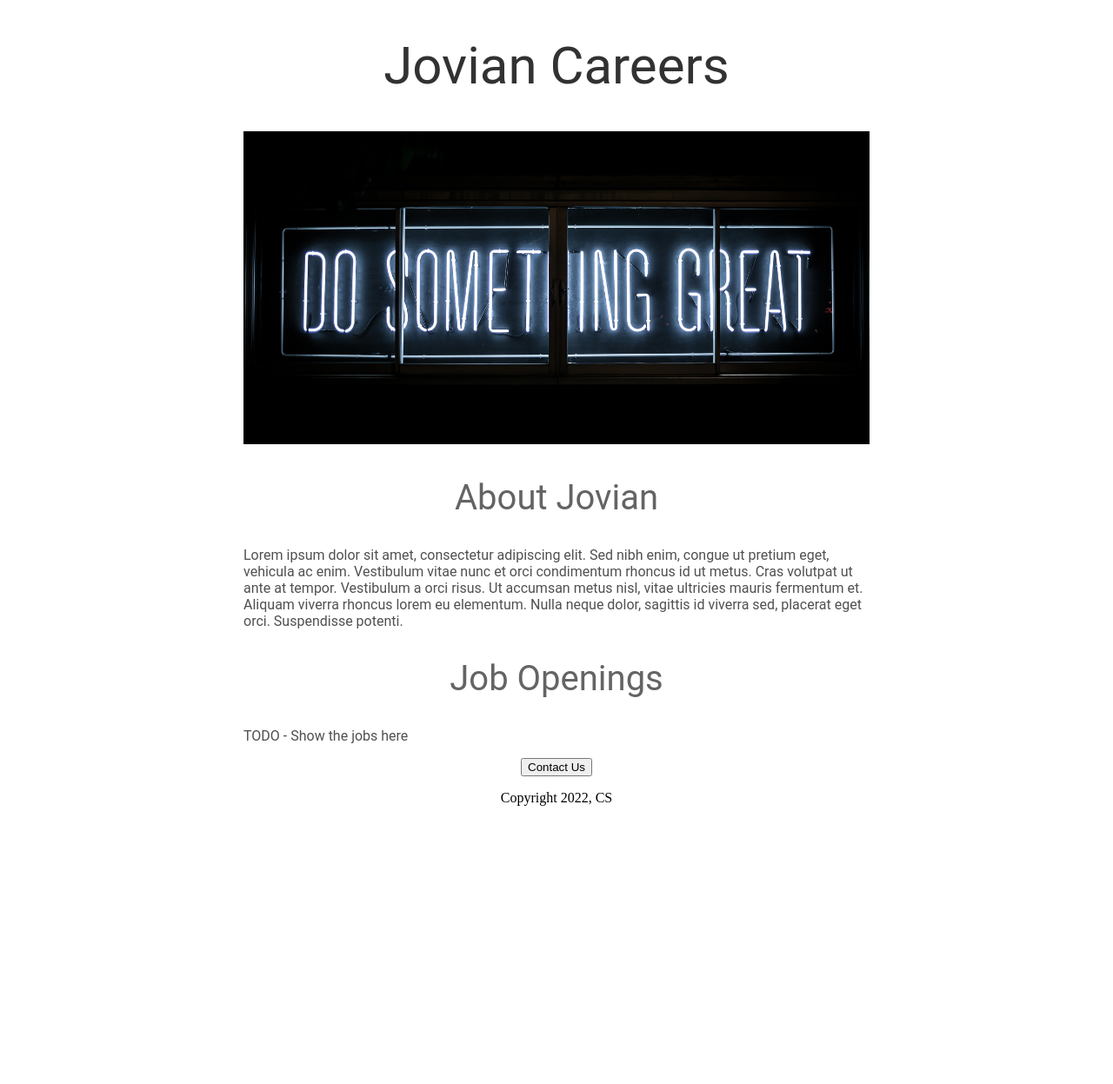
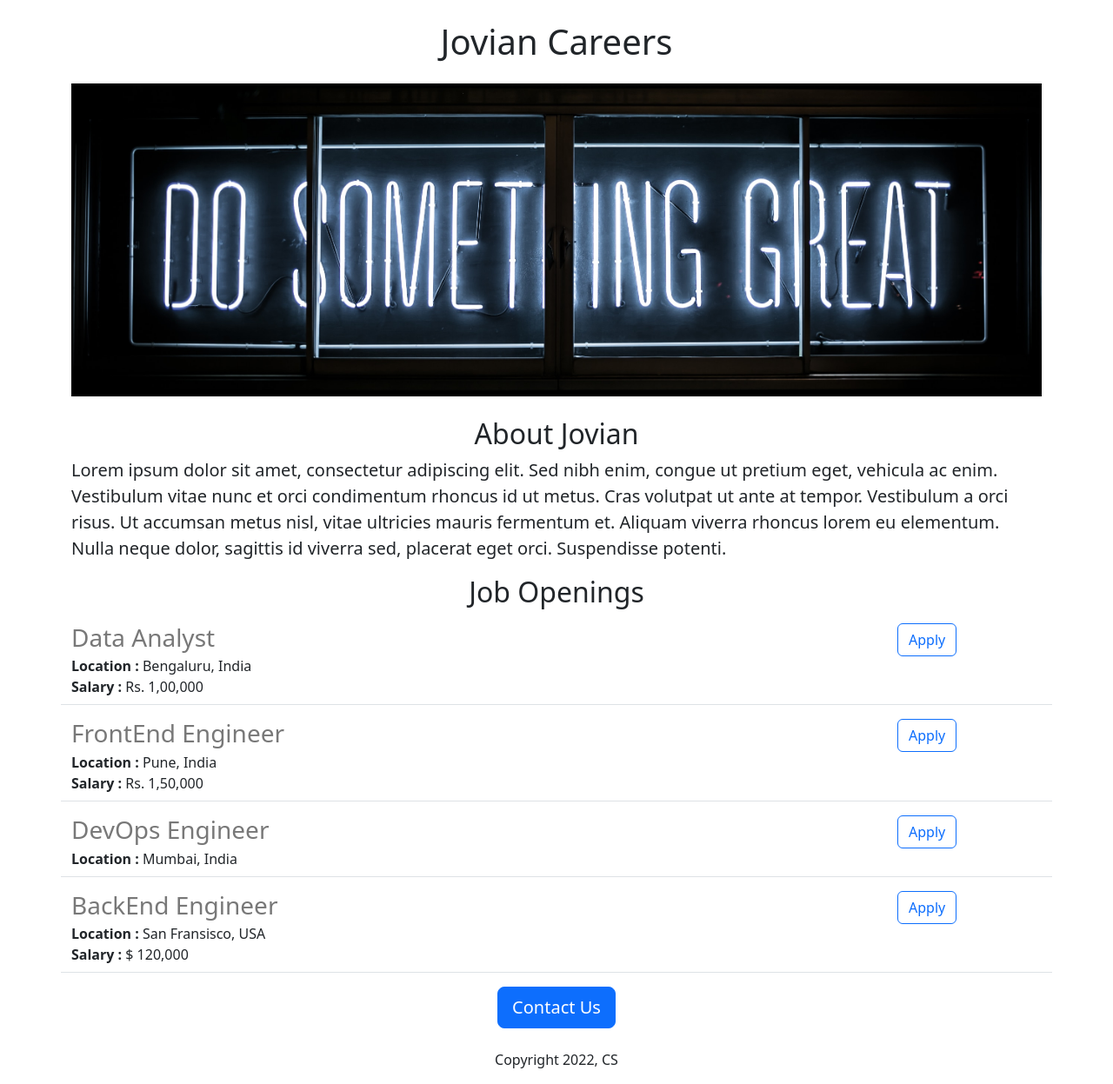
Before and after one commit to ChitrankSurana/jovian-careers-website, a Flask app: page / in a window 1280 px wide. Shown: the whole page at 87% size. Before the commit the page ends 927 px from the top, so only its background shows below. Run offline with Flask 2, Linux system fonts and the light colour scheme.

Commit message:
Made html and json routes, creates jobs interface

```diff
--- a/app.py
+++ b/app.py
@@ -1,10 +1,43 @@
-from flask import Flask, render_template
+from flask import Flask, render_template, jsonify
 
 app = Flask(__name__)
 
+JOBS = [
+  {
+    'id': 1,
+    'title': 'Data Analyst',
+    'location': 'Bengaluru, India',
+    'salary': 'Rs. 1,00,000',
+  },
+  {
+    'id': 2,
+    'title': 'FrontEnd Engineer',
+    'location': 'Pune, India',
+    'salary': 'Rs. 1,50,000',
+  },
+  {
+    'id': 3,
+    'title': 'DevOps Engineer',
+    'location': 'Mumbai, India',
+  },
+  {
+    'id': 4,
+    'title': 'BackEnd Engineer',
+    'location': 'San Fransisco, USA',
+    'salary': '$ 120,000',
+  },
+]
+
+
 @app.route("/")
 def hello_world():
-    return render_template('home.html')
+  return render_template('home.html', jobs=JOBS)
+
+
+@app.route("/api/jobs")
+def list_jobs():
+  return jsonify(JOBS)
+
 
 if __name__ == "__main__":
   app.run(host='0.0.0.0', debug=True)
--- a/templates/home.html
+++ b/templates/home.html
@@ -1,54 +1,35 @@
 <!DOCTYPE html>
 <html>
   <head>
+    <meta charset="utf-8">
+    <meta name="viewport" content="width=device-width, initial-scale=1">
     <title>web app tutorial</title>
+    <link href="https://cdn.jsdelivr.net/npm/bootstrap@5.3.0-alpha3/dist/css/bootstrap.min.css" rel="stylesheet" integrity="sha384-KK94CHFLLe+nY2dmCWGMq91rCGa5gtU4mk92HdvYe+M/SXH301p5ILy+dN9+nJOZ" crossorigin="anonymous">
     <style>
-      h1 {
-        font-size: 60px;
-        font-family: Roboto;
-        font-weight: normal;
-        color: rgb(50, 50, 50);
-        text-align: center;
-      }
-
-      #banner {
+      #banner{
+        height: 360px;
         width: 100%;
-        height: 360px;
         object-fit: cover;
-      }
-
-      h2{
-        font-family: Roboto;
-        font-size: 40px;
-        color: rgb(100, 100, 100);
-        text-align: center;
-        font-weight: normal;
-      }
-
-      .bodytext {
-        font-family: Roboto;
-        color: rgb(80, 80, 80);
-      }
-
-      #container{
-        max-width: 720px;
-        margin: 0 auto 0 auto;
       }
     </style>
   </head>
   <body>
-    <div id="container">
-      <h1>Jovian Careers</h1>
-      <img id="banner" src="https://jovian-careers-website.chitranksurana.repl.co/static/banner.jpg" >
-      <h2>About Jovian</h2>
-      <p class="bodytext">
+    <div class="container">
+      <h1 class="text-center mt-4 mb-4">Jovian Careers</h1>
+      <img id="banner" src="https://jovian-careers-website.chitranksurana.repl.co/static/banner.jpg" class="imgfluid">
+      <h2 class="text-center mt-4 mb-2">About Jovian</h2>
+      <p class="lead">
         Lorem ipsum dolor sit amet, consectetur adipiscing elit. Sed nibh enim,   congue ut pretium eget, vehicula ac enim. Vestibulum vitae nunc et orci condimentum rhoncus id ut metus. Cras volutpat ut ante at tempor. Vestibulum a orci risus. Ut accumsan metus nisl, vitae ultricies mauris fermentum et. Aliquam viverra rhoncus lorem eu elementum. Nulla neque dolor, sagittis id viverra sed, placerat eget orci. Suspendisse potenti.
       </p>
-      <h2>Job Openings</h2>
-      <p class="bodytext">TODO - Show the jobs here</p>
-        <div style="text-align: center;">
-          <button>Contact Us</button>
-          <p>Copyright 2022, CS</p>
+      <h2 class="text-center mt-2 mb-3">Job Openings</h2>
+      <div>
+        {% for job in jobs %}
+          {% include 'jobitem.html' %}
+        {% endfor %}
+      </div>
+        <div class="text-center">
+          <button class="btn btn-primary btn-lg">Contact Us</button>
+          <p class="mt-4">Copyright 2022, CS</p>
         </div>
     </div>
   </body>
--- /dev/null
+++ b/templates/jobitem.html
@@ -0,0 +1,16 @@
+<div class="border-bottom row" style="margin-bottom:16px;padding-bottom:8px; ">
+  <div class="col-10">
+    <h3 style="color:rgb(120,120,120); margin-bottom:4px;">{{job['title']}}</h3>
+    <div>
+       <b>Location : </b>{{job['location']}}
+    </div>
+    {% if 'salary' in job %}
+      <div>
+        <b>Salary : </b>{{job['salary']}}
+      </div>
+    {% endif %}
+  </div>
+  <div class="col-2">
+    <button type="button" class="btn btn-outline-primary float-right align-middle">Apply</button>
+  </div>
+</div>
```
